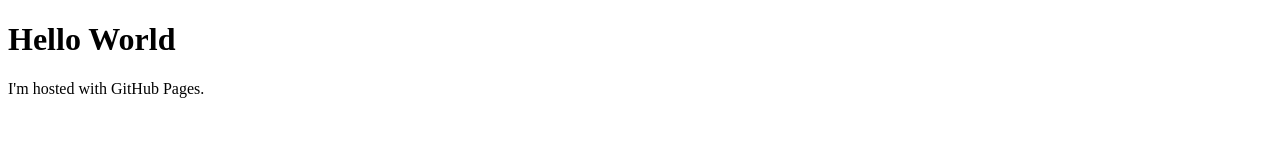
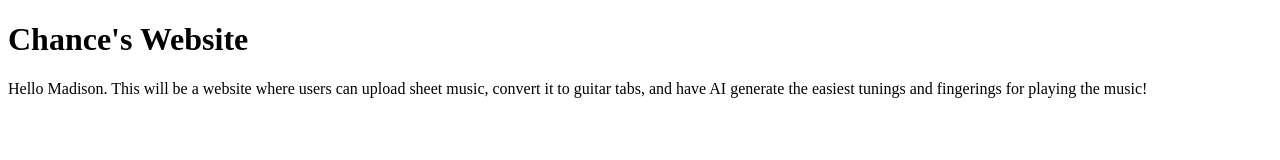
Before and after one commit to CNDevelops/CNDevelops.github.io, a plain HTML site: page index.html in a window 1280 px wide. Drawn offline with Linux system fonts and the light colour scheme.

Commit message:
Update index.html

```diff
--- a/index.html
+++ b/index.html
@@ -1,7 +1,7 @@
 <!DOCTYPE html>
 <html>
 <body>
-<h1>Hello World</h1>
-<p>I'm hosted with GitHub Pages.</p>
+<h1>Chance's Website</h1>
+<p>Hello Madison. This will be a website where users can upload sheet music, convert it to guitar tabs, and have AI generate the easiest tunings and fingerings for playing the music!</p>
 </body>
 </html>
```
